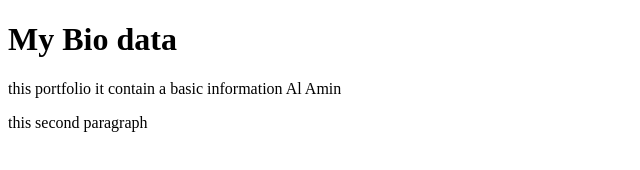
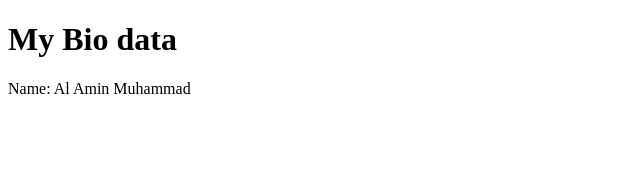
Before and after one commit to alaminthespecial/porfolio, a plain HTML site: page index.html in a window 1280 px wide. Shown: the whole page, without its empty margins (0-640 px from the left). Drawn offline with Linux system fonts and the light colour scheme.

Commit message:
initialcommit

```diff
--- a/index.html
+++ b/index.html
@@ -4,11 +4,15 @@
     <meta charset="UTF-8">
     <meta http-equiv="X-UA-Compatible" content="IE=edge">
     <meta name="viewport" content="width=device-width, initial-scale=1.0">
-    <title>Document</title>
+    <title>My portfolio</title>
 </head>
 <body>
     <h1>My Bio data</h1>
-    <p> this portfolio it contain a basic information Al Amin</p>
-    <p> this second paragraph</p>
+    <div class="container">
+        <label>Name:</label>
+        <label> Al Amin Muhammad</label>
+
+    </div>
+
 </body>
 </html>
```
